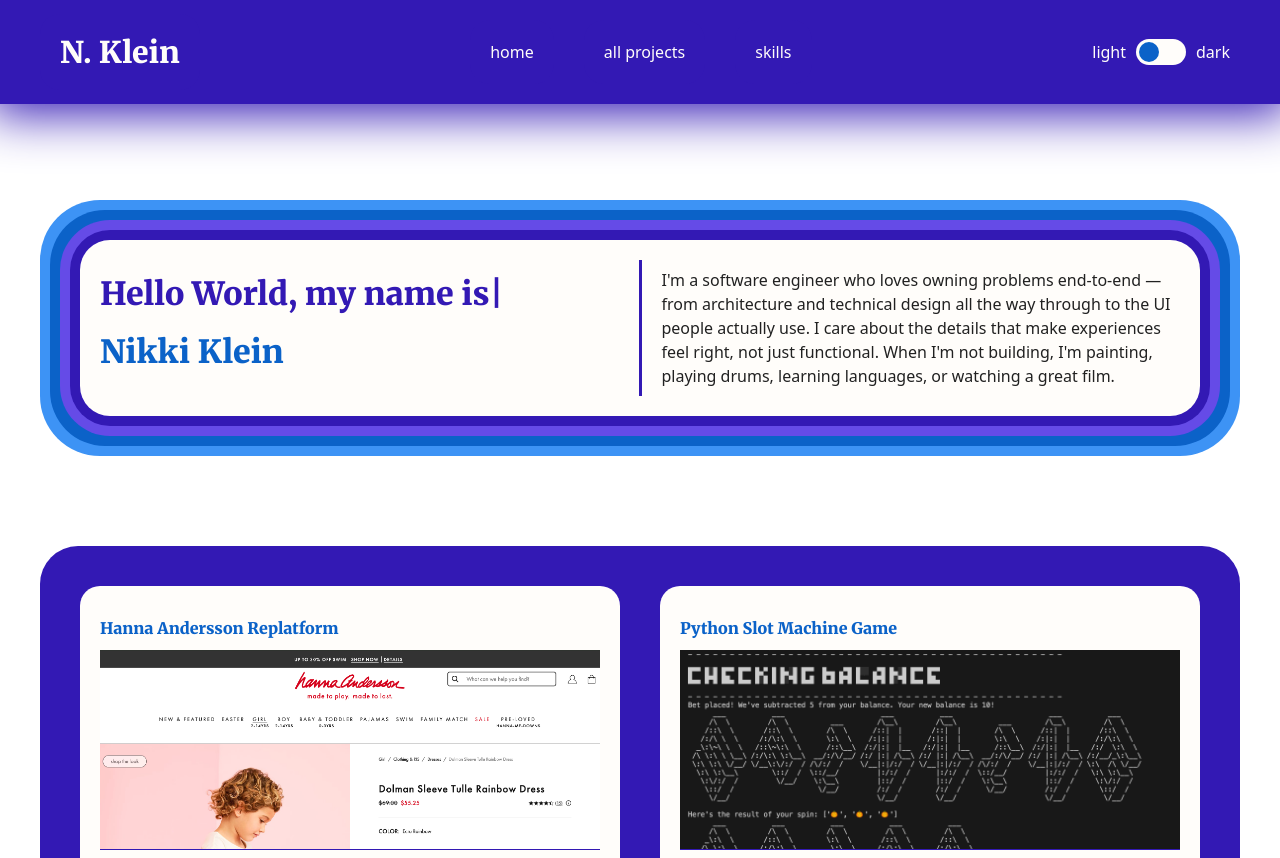
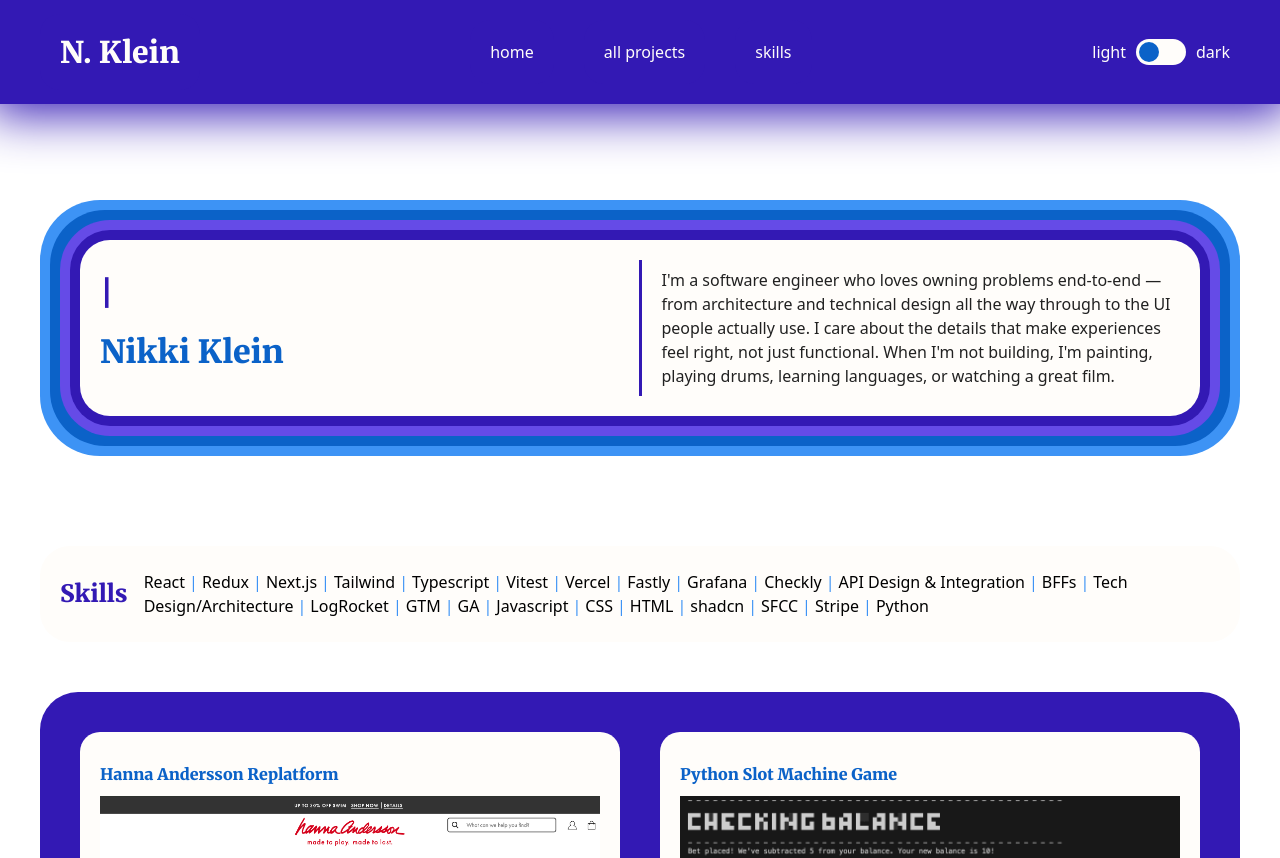
Before and after one commit to kleinlikecalvin/klein_like_calvin_next, a Next.js app: page / in a window 1280 px wide. Shown: the top 858 px of the page. Built offline with nearby package versions, Linux system fonts and the light colour scheme.

Commit message:
Adds Skills section to homepage

```diff
--- a/app/components/Projects/ProjectOverview.tsx
+++ b/app/components/Projects/ProjectOverview.tsx
@@ -10,6 +10,7 @@ export default function ProjectOverview() {
         })}
       </div>
       {projectsData.length > 2 && (
+        // TODO switch this to scale like the rest of them
         <a
           href="/all-projects"
           className="mt-11 text-lg font-medium text-center w-max mx-auto bg-background text-special-one hover:bg-special-one border-2 hover:text-background"
--- a/app/data/projects/hanna_andersson/legacy_and_next/ha_both_replatform.ts
+++ b/app/data/projects/hanna_andersson/legacy_and_next/ha_both_replatform.ts
@@ -17,7 +17,7 @@ export const haReplatform: Project = {
     "Fastly",
     "Grafana",
     "Checkly",
-    "APIs",
+    "API Design & Integration",
     "BFFs",
     "Tech Design/Architecture",
     "LogRocket",
--- a/app/data/projects/hanna_andersson/next/ha_next_turnto_reviews_api.ts
+++ b/app/data/projects/hanna_andersson/next/ha_next_turnto_reviews_api.ts
@@ -16,7 +16,14 @@ export const haTurnToReviews: Project = {
   title: "TurnTo Reviews API",
   year: "2025",
   role: "Full Stack Software Engineer",
-  skills: ["React", "Next.js", "Redux", "Typescript", "Tailwind", "API"],
+  skills: [
+    "React",
+    "Next.js",
+    "Redux",
+    "Typescript",
+    "Tailwind",
+    "API Design & Integration",
+  ],
   resources: [
     {
       displayValue: "TurnTo Review API Documentation",
--- a/app/page.tsx
+++ b/app/page.tsx
@@ -1,11 +1,22 @@
 import Blurb from "./components/Landing/Blurb";
 import ProjectOverview from "./components/Projects/ProjectOverview";
 import Contact from "./components/Landing/Contact";
+import Skills from "./components/Projects/Skills";
+import { projectsData } from "./data/projects/projectsData";
 
 export default function LandingPage() {
+  const allSkills = [
+    ...new Set(projectsData.flatMap((project) => project.skills)),
+  ];
+
   return (
     <main className="LandingPage grid gap-12.5 max-lg:mx-10">
       <Blurb />
+      {/* TODO figure out why the bg-color is slightly different in dark mode */}
+      <section className="skills multi-color-child flex items-center gap-4">
+        <h3>Skills</h3>
+        <Skills skills={allSkills} />
+      </section>
       <ProjectOverview />
       <Contact />
     </main>
```
